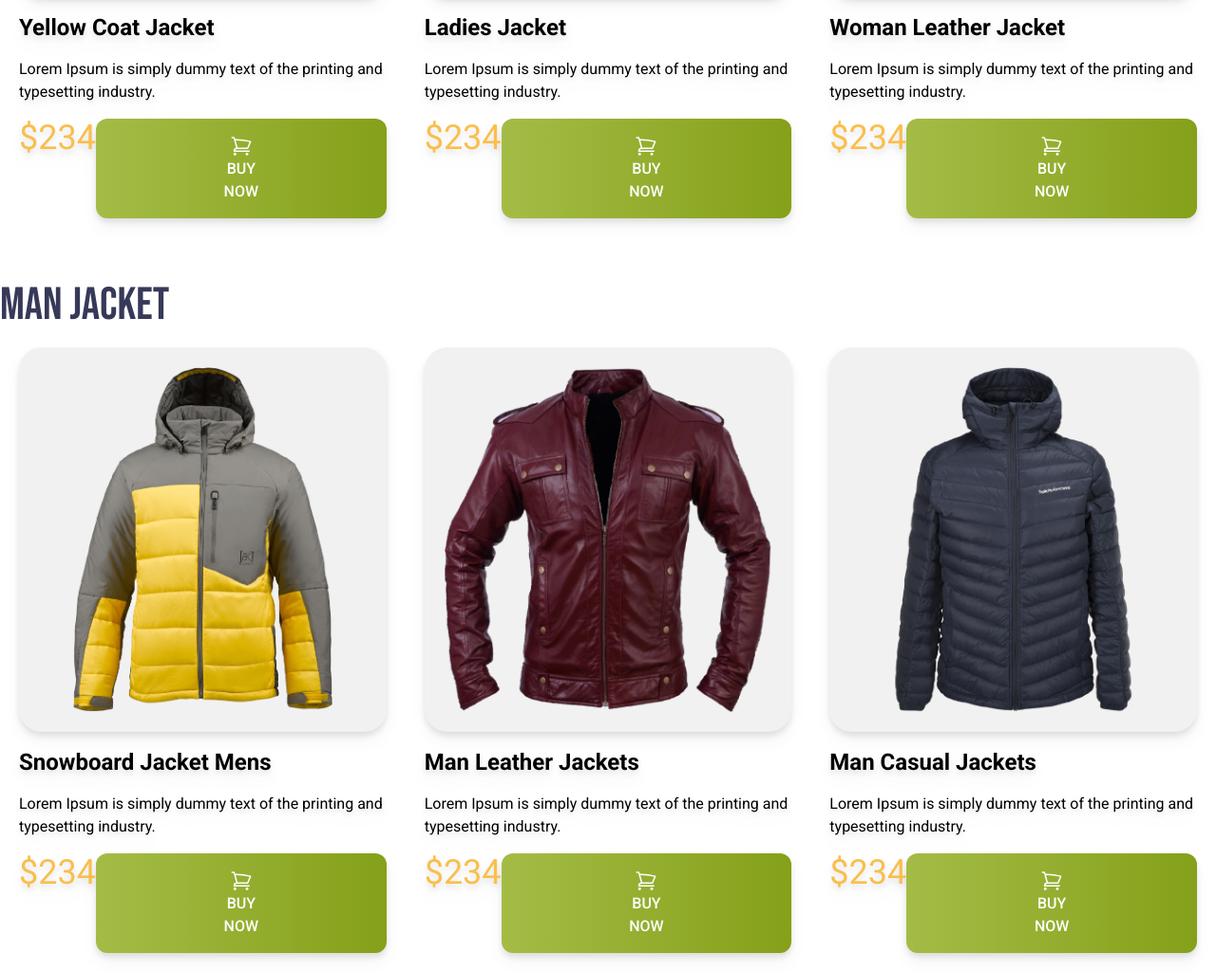
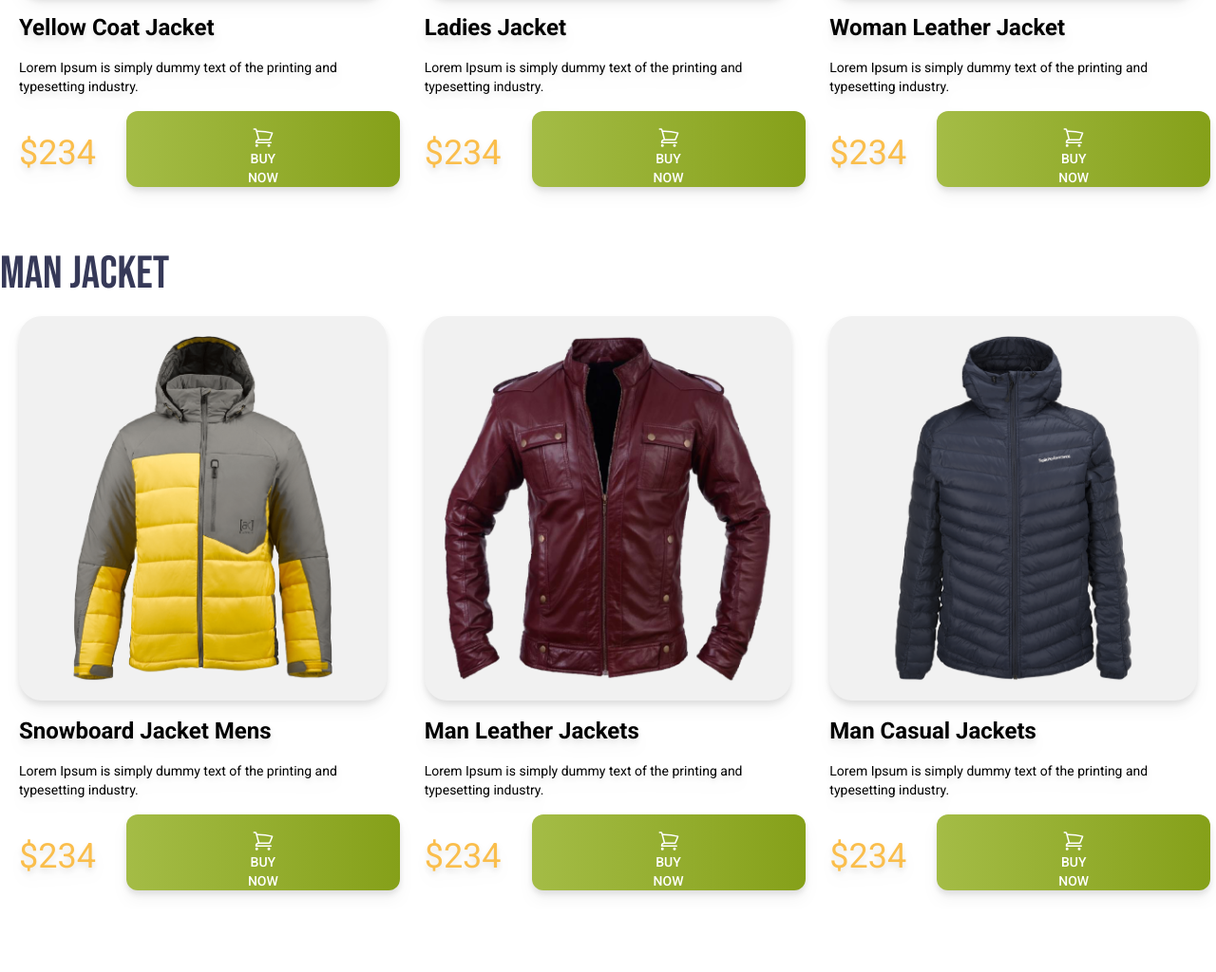
Before and after one commit to 1tasnem/Fashion-using-Tailwind, a plain HTML site: page index.html in a window 1280 px wide. Shown: the part 1134-2158 px from the top of the page at 95% size. After the commit the page ends 2092 px from the top, so only its background shows below. Drawn offline with nearby package versions, Linux system fonts and the light colour scheme.

```diff
--- a/index.html
+++ b/index.html
@@ -71,11 +71,11 @@
         <div class="p-5 space-y-4 drop-shadow-lg rounded-3xl">
             <img class=" p-5 rounded-3xl bg-[#F1F1F1]" src="images/jacket-1.png" alt="">
             <h4 class="text-2xl font-bold">Yellow Coat Jacket</h4>
-             <p>Lorem Ipsum is simply dummy text of the
+             <p class="text-sm">Lorem Ipsum is simply dummy text of the
                 printing and typesetting industry.</p>
                 <div class="flex justify-between">
-                    <h2 class="text-[#FABE4C] text-4xl">$234</h2>
-                    <button class="bg-green-300 px-32 py-4 rounded-xl text-white  font-medium bg-gradient-to-r from-[#A4BC46] to-[#85A019]"><svg xmlns="http://www.w3.org/2000/svg" fill="none" viewBox="0 0 24 24" stroke-width="1.5" stroke="currentColor" class="size-6 text-white inline">
+                    <h2 class="text-[#FABE4C] text-4xl mt-6">$234</h2>
+                    <button class="bg-green-300 px-32 py-4 rounded-xl text-white  font-medium bg-gradient-to-r from-[#A4BC46] to-[#85A019] ml-8 h-20 text-sm"><svg xmlns="http://www.w3.org/2000/svg" fill="none" viewBox="0 0 24 24" stroke-width="1.5" stroke="currentColor" class="size-6 text-white inline">
                         <path stroke-linecap="round" stroke-linejoin="round" d="M2.25 3h1.386c.51 0 .955.343 1.087.835l.383 1.437M7.5 14.25a3 3 0 0 0-3 3h15.75m-12.75-3h11.218c1.121-2.3 2.1-4.684 2.924-7.138a60.114 60.114 0 0 0-16.536-1.84M7.5 14.25 5.106 5.272M6 20.25a.75.75 0 1 1-1.5 0 .75.75 0 0 1 1.5 0Zm12.75 0a.75.75 0 1 1-1.5 0 .75.75 0 0 1 1.5 0Z" />
                       </svg>
                        BUY NOW</button>
@@ -85,11 +85,11 @@
           <div class="p-5 space-y-4 drop-shadow-lg rounded-3xl">
             <img class=" p-5 rounded-3xl bg-[#F1F1F1]" src="images/jacket-2.png" alt="">
             <h4 class="text-2xl font-bold">Ladies Jacket </h4>
-             <p>Lorem Ipsum is simply dummy text of the
+             <p class="text-sm">Lorem Ipsum is simply dummy text of the
                 printing and typesetting industry.</p>
                 <div class="flex justify-between">
-                    <h2 class="text-[#FABE4C] text-4xl">$234</h2>
-                    <button class="bg-green-300 px-32 py-4 rounded-xl text-white  font-medium bg-gradient-to-r from-[#A4BC46] to-[#85A019]"><svg xmlns="http://www.w3.org/2000/svg" fill="none" viewBox="0 0 24 24" stroke-width="1.5" stroke="currentColor" class="size-6 text-white inline">
+                    <h2 class="text-[#FABE4C] text-4xl mt-6">$234</h2>
+                    <button class="bg-green-300 px-32 py-4 rounded-xl text-white  font-medium bg-gradient-to-r from-[#A4BC46] to-[#85A019] ml-8 h-20 text-sm"><svg xmlns="http://www.w3.org/2000/svg" fill="none" viewBox="0 0 24 24" stroke-width="1.5" stroke="currentColor" class="size-6 text-white inline">
                         <path stroke-linecap="round" stroke-linejoin="round" d="M2.25 3h1.386c.51 0 .955.343 1.087.835l.383 1.437M7.5 14.25a3 3 0 0 0-3 3h15.75m-12.75-3h11.218c1.121-2.3 2.1-4.684 2.924-7.138a60.114 60.114 0 0 0-16.536-1.84M7.5 14.25 5.106 5.272M6 20.25a.75.75 0 1 1-1.5 0 .75.75 0 0 1 1.5 0Zm12.75 0a.75.75 0 1 1-1.5 0 .75.75 0 0 1 1.5 0Z" />
                       </svg>
                        BUY NOW</button>
@@ -99,11 +99,11 @@
         <div class="p-5 space-y-4 drop-shadow-lg rounded-3xl">
             <img class=" p-5 rounded-3xl bg-[#F1F1F1]" src="images/jacket-3.png" alt="">
             <h4 class="text-2xl font-bold">Woman Leather Jacket</h4>
-             <p>Lorem Ipsum is simply dummy text of the
+             <p class="text-sm">Lorem Ipsum is simply dummy text of the
                 printing and typesetting industry.</p>
                 <div class="flex justify-between">
-                    <h2 class="text-[#FABE4C] text-4xl">$234</h2>
-                    <button class="bg-green-300 px-32 py-4 rounded-xl text-white  font-medium bg-gradient-to-r from-[#A4BC46] to-[#85A019]"><svg xmlns="http://www.w3.org/2000/svg" fill="none" viewBox="0 0 24 24" stroke-width="1.5" stroke="currentColor" class="size-6 text-white inline">
+                    <h2 class="text-[#FABE4C] text-4xl mt-6">$234</h2>
+                    <button class="bg-green-300 px-32 py-4 rounded-xl text-white  font-medium bg-gradient-to-r from-[#A4BC46] to-[#85A019] ml-8 h-20 text-sm"><svg xmlns="http://www.w3.org/2000/svg" fill="none" viewBox="0 0 24 24" stroke-width="1.5" stroke="currentColor" class="size-6 text-white inline">
                         <path stroke-linecap="round" stroke-linejoin="round" d="M2.25 3h1.386c.51 0 .955.343 1.087.835l.383 1.437M7.5 14.25a3 3 0 0 0-3 3h15.75m-12.75-3h11.218c1.121-2.3 2.1-4.684 2.924-7.138a60.114 60.114 0 0 0-16.536-1.84M7.5 14.25 5.106 5.272M6 20.25a.75.75 0 1 1-1.5 0 .75.75 0 0 1 1.5 0Zm12.75 0a.75.75 0 1 1-1.5 0 .75.75 0 0 1 1.5 0Z" />
                       </svg>
                        BUY NOW</button>
@@ -120,11 +120,11 @@
         <div class="p-5 space-y-4 drop-shadow-lg rounded-3xl">
             <img class=" p-5 rounded-3xl bg-[#F1F1F1]" src="images/jacket-4.png" alt="">
             <h4 class="text-2xl font-bold">Snowboard Jacket Mens</h4>
-             <p>Lorem Ipsum is simply dummy text of the
+             <p class="text-sm">Lorem Ipsum is simply dummy text of the
                 printing and typesetting industry.</p>
                 <div class="flex justify-between">
-                    <h2 class="text-[#FABE4C] text-4xl">$234</h2>
-                    <button class="bg-green-300 px-32 py-4 rounded-xl text-white  font-medium bg-gradient-to-r from-[#A4BC46] to-[#85A019]"><svg xmlns="http://www.w3.org/2000/svg" fill="none" viewBox="0 0 24 24" stroke-width="1.5" stroke="currentColor" class="size-6 text-white inline">
+                    <h2 class="text-[#FABE4C] text-4xl  mt-6">$234</h2>
+                    <button class="bg-green-300 px-32 py-4 rounded-xl text-white  font-medium bg-gradient-to-r from-[#A4BC46] to-[#85A019] ml-8 h-20 text-sm"><svg xmlns="http://www.w3.org/2000/svg" fill="none" viewBox="0 0 24 24" stroke-width="1.5" stroke="currentColor" class="size-6 text-white inline">
                         <path stroke-linecap="round" stroke-linejoin="round" d="M2.25 3h1.386c.51 0 .955.343 1.087.835l.383 1.437M7.5 14.25a3 3 0 0 0-3 3h15.75m-12.75-3h11.218c1.121-2.3 2.1-4.684 2.924-7.138a60.114 60.114 0 0 0-16.536-1.84M7.5 14.25 5.106 5.272M6 20.25a.75.75 0 1 1-1.5 0 .75.75 0 0 1 1.5 0Zm12.75 0a.75.75 0 1 1-1.5 0 .75.75 0 0 1 1.5 0Z" />
                       </svg>
                        BUY NOW</button>
@@ -134,11 +134,11 @@
           <div class="p-5 space-y-4 drop-shadow-lg rounded-3xl">
             <img class=" p-5 rounded-3xl bg-[#F1F1F1]" src="images/jacket-5.png" alt="">
             <h4 class="text-2xl font-bold">Man Leather Jackets</h4>
-             <p>Lorem Ipsum is simply dummy text of the
+             <p class="text-sm">Lorem Ipsum is simply dummy text of the
                 printing and typesetting industry.</p>
                 <div class="flex justify-between">
-                    <h2 class="text-[#FABE4C] text-4xl">$234</h2>
-                    <button class="bg-green-300 px-32 py-4 rounded-xl text-white  font-medium bg-gradient-to-r from-[#A4BC46] to-[#85A019]"><svg xmlns="http://www.w3.org/2000/svg" fill="none" viewBox="0 0 24 24" stroke-width="1.5" stroke="currentColor" class="size-6 text-white inline">
+                    <h2 class="text-[#FABE4C] text-4xl  mt-6">$234</h2>
+                    <button class="bg-green-300 px-32 py-4 rounded-xl text-white  font-medium bg-gradient-to-r from-[#A4BC46] to-[#85A019] ml-8 h-20 text-sm"><svg xmlns="http://www.w3.org/2000/svg" fill="none" viewBox="0 0 24 24" stroke-width="1.5" stroke="currentColor" class="size-6 text-white inline">
                         <path stroke-linecap="round" stroke-linejoin="round" d="M2.25 3h1.386c.51 0 .955.343 1.087.835l.383 1.437M7.5 14.25a3 3 0 0 0-3 3h15.75m-12.75-3h11.218c1.121-2.3 2.1-4.684 2.924-7.138a60.114 60.114 0 0 0-16.536-1.84M7.5 14.25 5.106 5.272M6 20.25a.75.75 0 1 1-1.5 0 .75.75 0 0 1 1.5 0Zm12.75 0a.75.75 0 1 1-1.5 0 .75.75 0 0 1 1.5 0Z" />
                       </svg>
                        BUY NOW</button>
@@ -148,11 +148,11 @@
         <div class="p-5 space-y-4 drop-shadow-lg rounded-3xl">
             <img class=" p-5 rounded-3xl bg-[#F1F1F1]" src="images/jacket-6.png" alt="">
             <h4 class="text-2xl font-bold">Man Casual Jackets</h4>
-             <p>Lorem Ipsum is simply dummy text of the
+             <p class="text-sm">Lorem Ipsum is simply dummy text of the
                 printing and typesetting industry.</p>
                 <div class="flex justify-between">
-                    <h2 class="text-[#FABE4C] text-4xl">$234</h2>
-                    <button class="bg-green-300 px-32 py-4 rounded-xl text-white  font-medium bg-gradient-to-r from-[#A4BC46] to-[#85A019]"><svg xmlns="http://www.w3.org/2000/svg" fill="none" viewBox="0 0 24 24" stroke-width="1.5" stroke="currentColor" class="size-6 text-white inline">
+                    <h2 class="text-[#FABE4C] text-4xl  mt-6">$234</h2>
+                    <button class="bg-green-300 px-32 py-4 rounded-xl text-white  font-medium bg-gradient-to-r from-[#A4BC46] to-[#85A019] ml-8 h-20 text-sm"><svg xmlns="http://www.w3.org/2000/svg" fill="none" viewBox="0 0 24 24" stroke-width="1.5" stroke="currentColor" class="size-6 text-white inline">
                         <path stroke-linecap="round" stroke-linejoin="round" d="M2.25 3h1.386c.51 0 .955.343 1.087.835l.383 1.437M7.5 14.25a3 3 0 0 0-3 3h15.75m-12.75-3h11.218c1.121-2.3 2.1-4.684 2.924-7.138a60.114 60.114 0 0 0-16.536-1.84M7.5 14.25 5.106 5.272M6 20.25a.75.75 0 1 1-1.5 0 .75.75 0 0 1 1.5 0Zm12.75 0a.75.75 0 1 1-1.5 0 .75.75 0 0 1 1.5 0Z" />
                       </svg>
                        BUY NOW</button>
```
